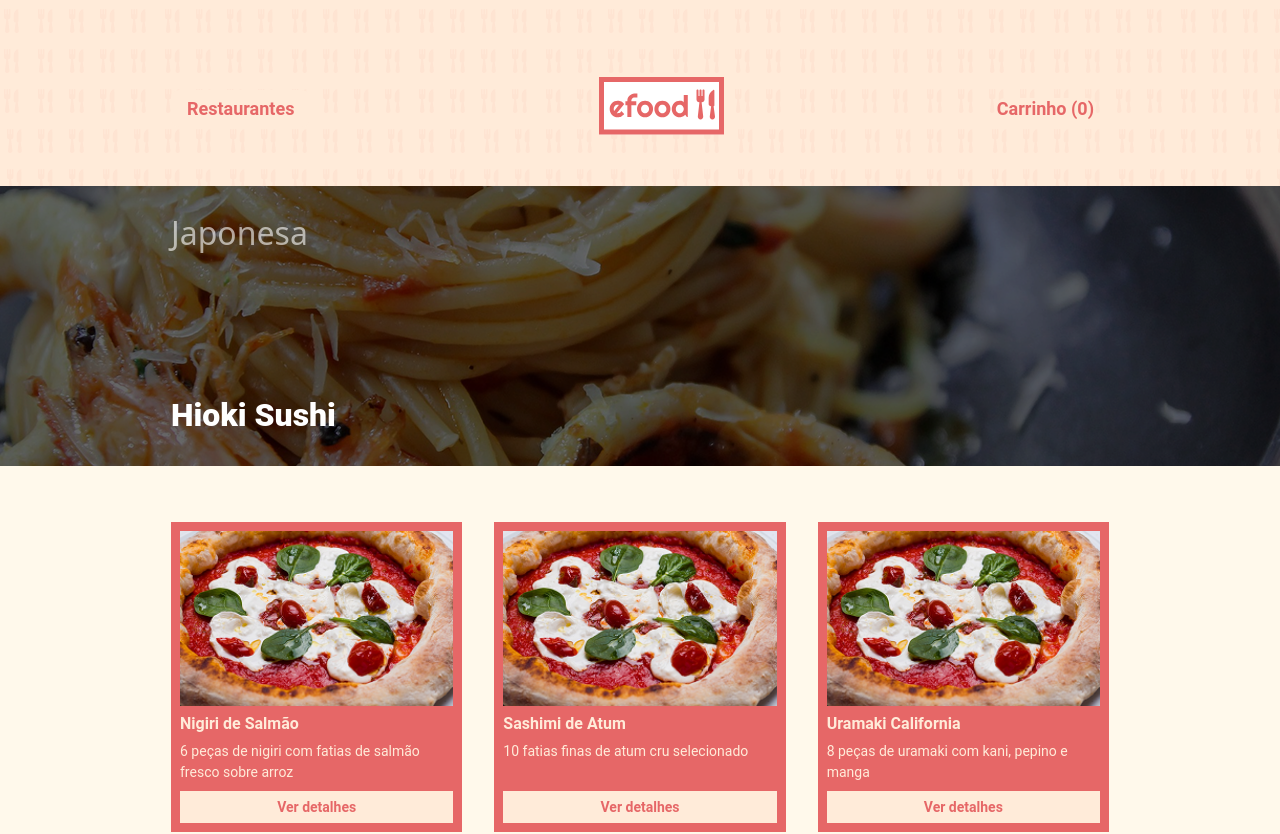
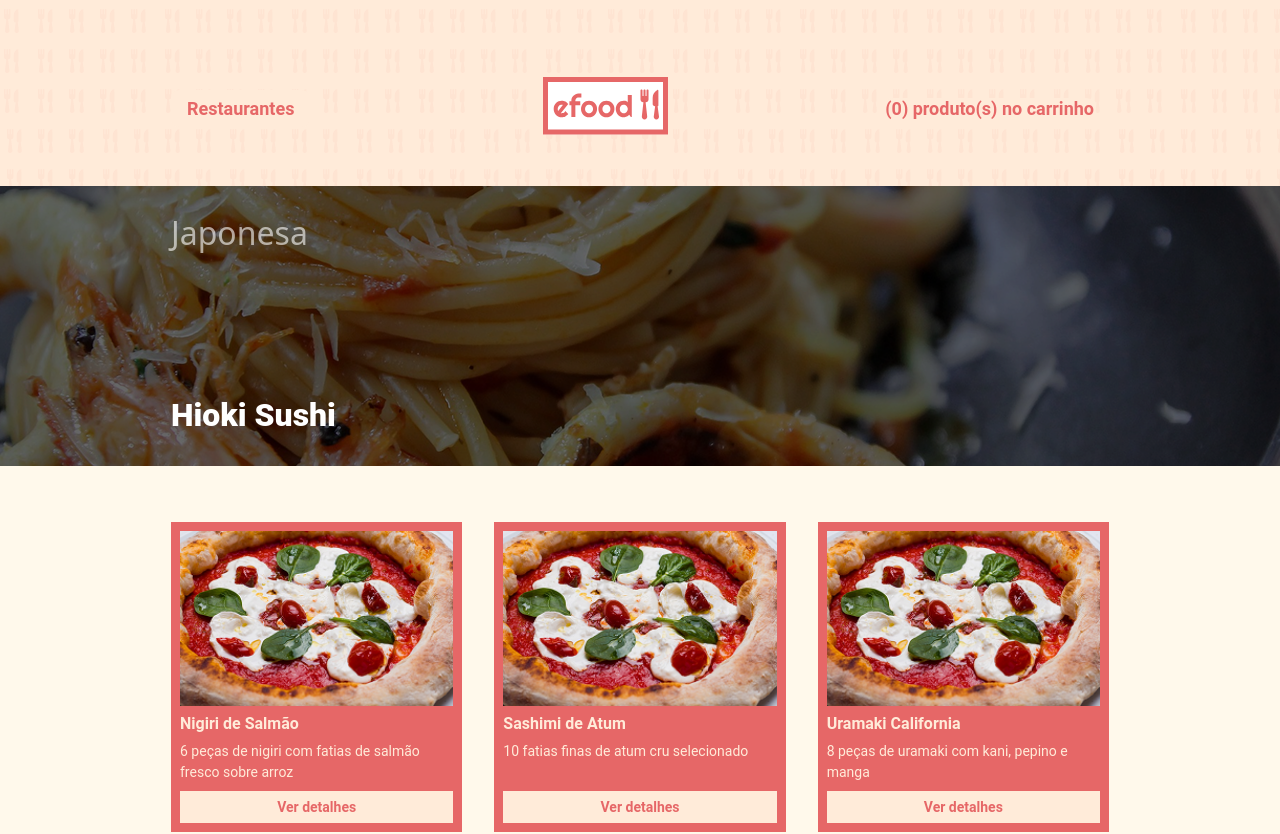
Before and after one commit to igordiascardoso/efood, a React (Vite) app: page /Restaurant/1 in a window 1280 px wide. Shown: the top 834 px of the page. Built offline with nearby package versions, Linux system fonts and the light colour scheme.

Commit message:
Header novo ajuste

```diff
--- a/src/components/RestaurantHeader/index.tsx
+++ b/src/components/RestaurantHeader/index.tsx
@@ -25,7 +25,7 @@ export function RestaurantHeader() {
           Carrinho ({totalItems})
         </S.CartButton> */}
         <S.CartButton onClick={openCart}>
-          Carrinho ({cartQuantity})
+           ({cartQuantity}) produto(s) no carrinho
         </S.CartButton>
       </S.HeaderContent>
     </S.HeaderContainer>
```
